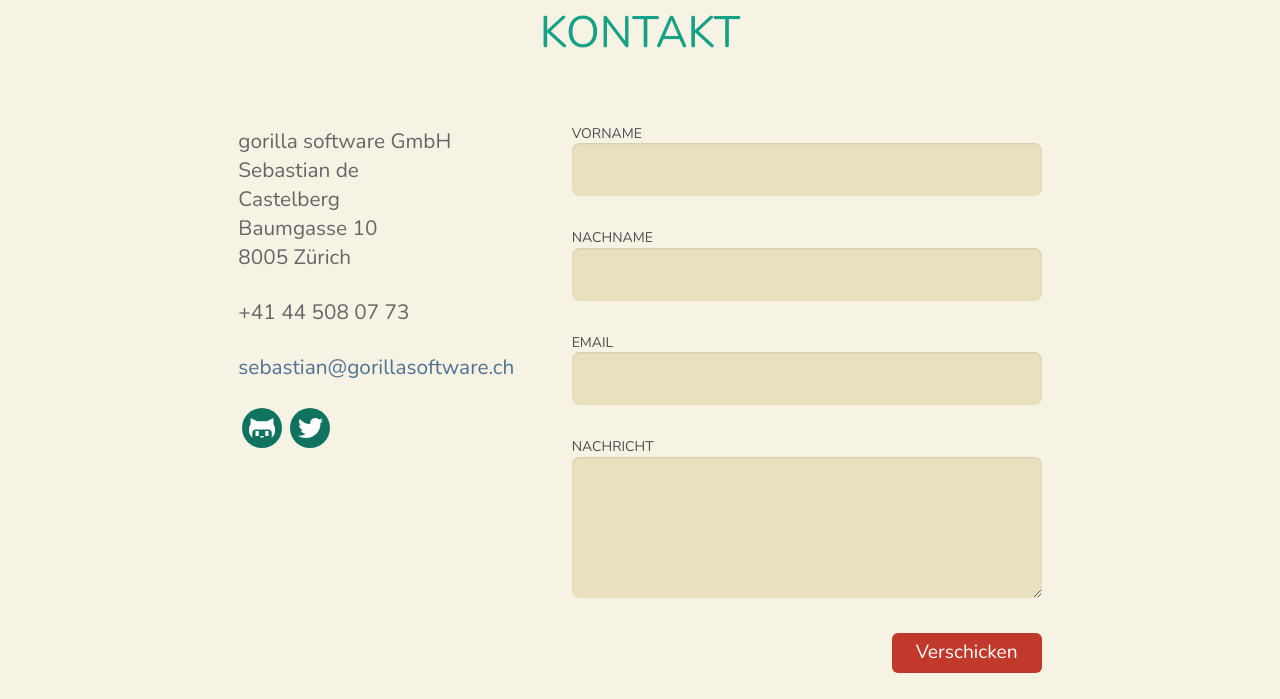
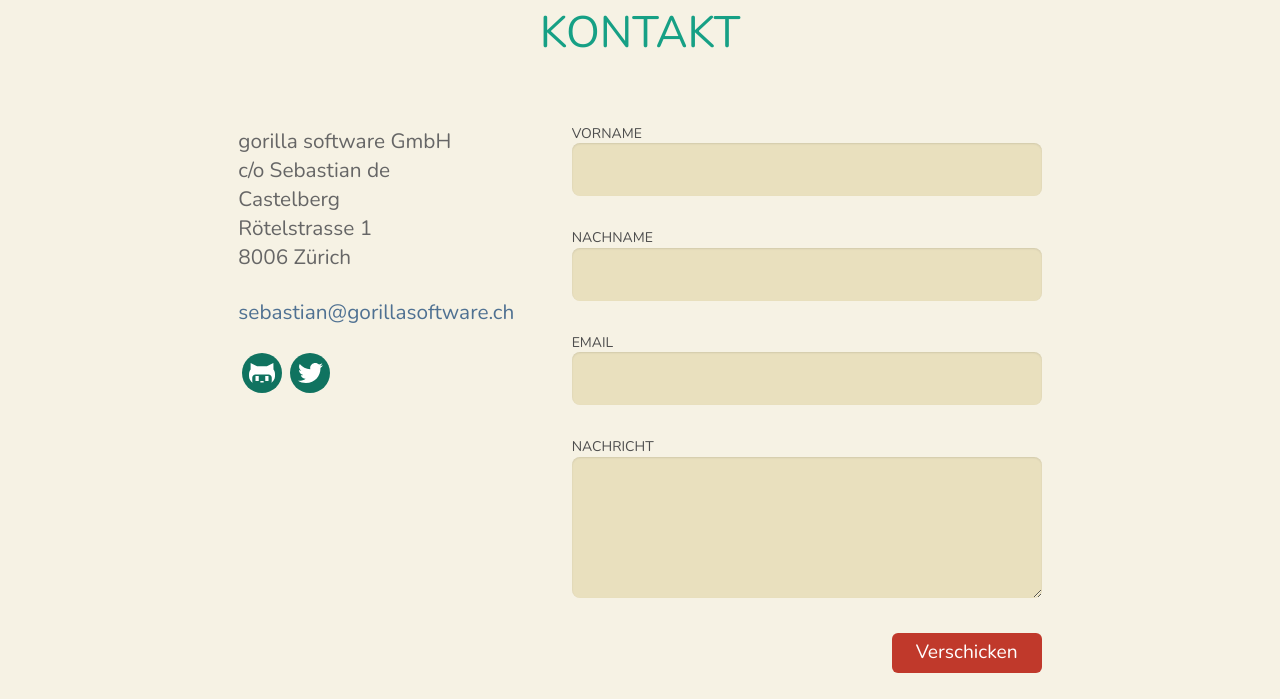
Before and after one commit to gorillasoftware/gorillasoftware.github.io, a plain HTML site: page index.html in a window 1280 px wide. Shown: the part 6215-6914 px from the top of the page. Drawn offline with nearby package versions, Linux system fonts and the light colour scheme.

Commit message:
rebuilding site Thu 12 Mar 2020 10:59:50 AM CET

```diff
--- a/index.html
+++ b/index.html
@@ -363,14 +363,11 @@ wie Alfred Müller, Hieronymus und Michelin.
 <p>
 gorilla software GmbH
 <br>
-Sebastian de Castelberg
+c/o Sebastian de Castelberg
 <br>
-Baumgasse 10
+Rötelstrasse 1
 <br>
-8005 Zürich
-</p>
-<p>
-+41 44 508 07 73
+8006 Zürich
 </p>
 <p>
 <a href="mailto:sebastian@gorillasoftware.ch">sebastian@gorillasoftware.ch</a>
```
Also changed, not shown: 1 other file.
